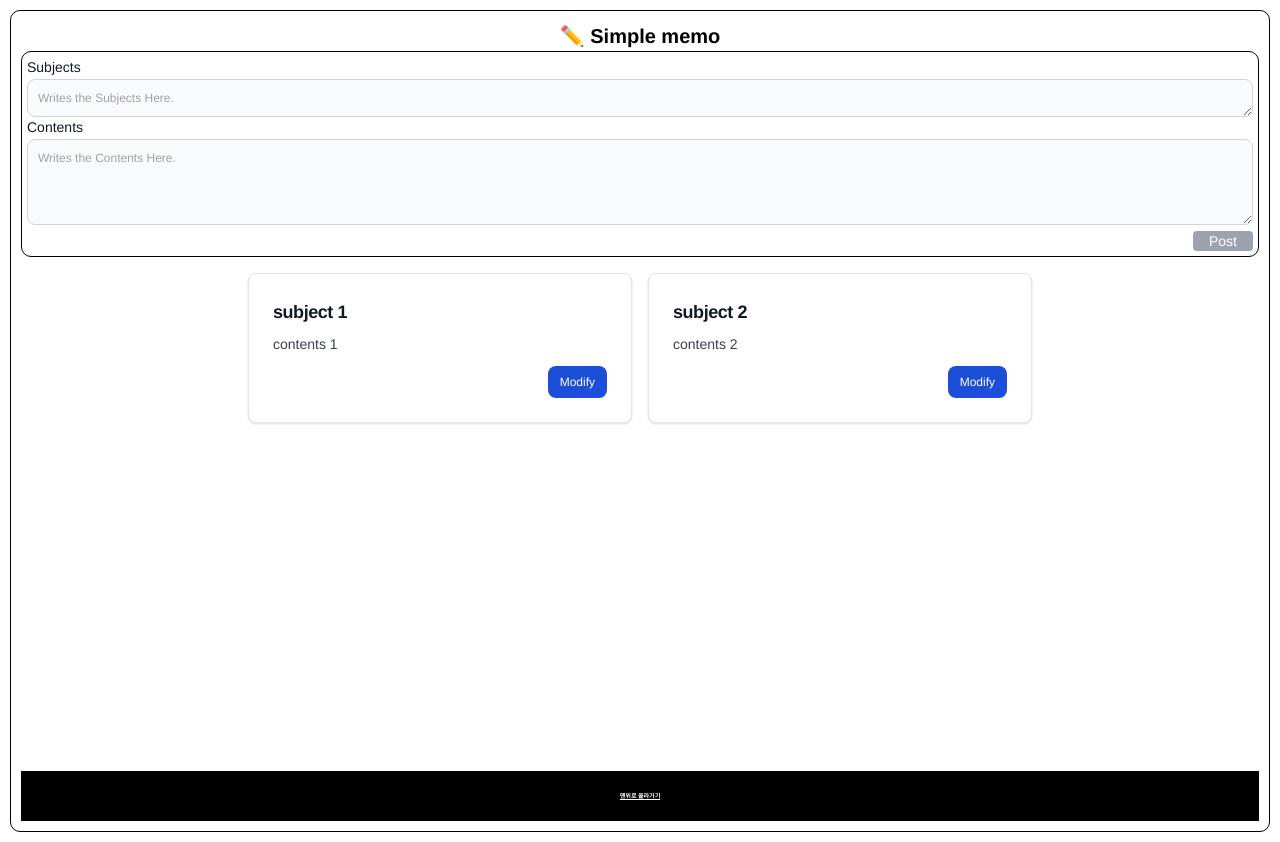
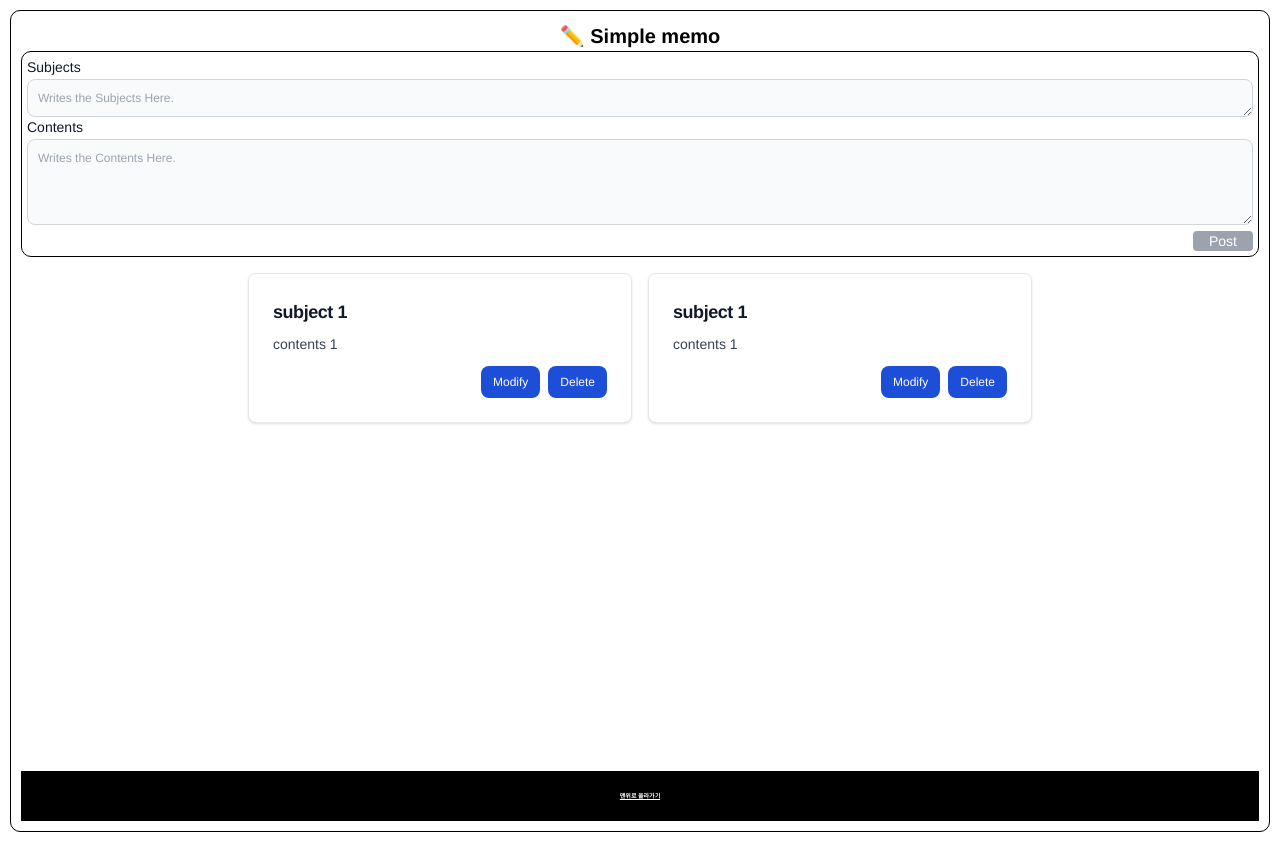
Before and after one commit to seungineer/PS-Reminder-toy-proj, a React (Create React App) app in the folder week-1/: page / in a window 1280 px wide. Built offline with nearby package versions, Linux system fonts and the light colour scheme.

Commit message:
feat(Bullet Board): 게시글 수정 기능 추가 #2

```diff
--- a/week-1/package.json
+++ b/week-1/package.json
@@ -10,6 +10,7 @@
     "react-dom": "^18.3.1",
     "react-router-dom": "^6.23.1",
     "react-scripts": "5.0.1",
+    "recoil": "^0.7.7",
     "web-vitals": "^2.1.0"
   },
   "scripts": {
--- a/week-1/src/components/BulletBoard.js
+++ b/week-1/src/components/BulletBoard.js
@@ -1,30 +1,107 @@
-import React from 'react';
+import React, { useState } from 'react';
+import { postsState } from '../pages/Home';
+import { useRecoilState } from 'recoil';
 
+// setPosts 함수를 불러와서 수정할 수도 있지만,
+// 이렇게 되면 어떤 컴포넌트에서 어떻게 수정되는지 복잡해지면서
+// 관리하기 어려울 수 있음 -> 상태 관리 라이브러리 사용
 
+// Home에서 액자 만들고,
+// bullet board에서 내용 채워주면서 isModify인지 보고, true면 인풋태그에 값 넣어주기
+// false면 텍스트로 뿌리기
 
 // 사용자 로그인 정보에 따라 props 변경될 수 있음
-function BulletBoard({ posts }) {
+function BulletBoard({post}) {
+    const [subject, setSubject] = useState("");
+    const [content, setContent] = useState("");
+    console.log(post)
+    const [isModify, setIsModify] = useState(false);
+    const [posts, setPosts] = useRecoilState(postsState)
+
+    function onDeleteHandler(id) {
+      setPosts(posts.filter((post) => post.id !== id));
+    }
+
+    function onModifyHandler() {
+        setIsModify(true);
+    }
+
+    const onSaveHandler = (id) => {
+        setPosts(prevPosts => {
+            const newPosts = [...prevPosts]; // Create a copy of the posts array
+            const index = newPosts.findIndex(post => post.id === id);
+            newPosts[index] = { id: index, subject: subject, content: content }; // Update the specific post
+            return newPosts;
+        });
+        setIsModify(false);
+    };
+
     return (
-      <div className="flex w-full flex-wrap-reverse justify-center gap-4 p-4">
-        {posts.map((post) => (
+        <>
           <div
-            key={post.id} // map 함수 사용 시 key prop 필수
             className="w-full max-w-sm p-6 bg-white border border-gray-200 rounded-lg shadow dark:bg-gray-800 dark:border-gray-700"
           >
+        {/* 제목, 내용 표시(수정일 때, 아닐 때) */}
+        {isModify ? (
+            <>
+            <input onChange={(e) => {setSubject(e.target.value)}} className="mb-2 text-lg font-bold tracking-tight text-gray-900 dark:text-white" defaultValue={post.subject}></input>
+            <input onChange={(e) => {setContent(e.target.value)}} className="mb-3 text-sm font-light text-gray-700 dark:text-gray-400" defaultValue={post.content}></input></>
+        ) : (<>
             <h1 className="mb-2 text-lg font-bold tracking-tight text-gray-900 dark:text-white">{post.subject}</h1>
-            <p className="mb-3 text-sm font-light text-gray-700 dark:text-gray-400">{post.content}</p>
-            <div className="flex justify-end">
+            <p className="mb-3 text-sm font-light text-gray-700 dark:text-gray-400">{post.content}</p></>)
+        }
+        {/* 버튼 표시(수정일 때, 아닐 때) */}
+        {isModify ? (
+            <>
+            <div className="flex justify-end gap-2">
               <a // 수정 버튼에 게시물 ID 전달
-                href={`/posts/${post.id}/edit`}
+                href={`/post/${post.id}/edit`}
                 className="inline-flex items-center px-3 py-2 text-xs font-medium text-center text-white bg-blue-700 rounded-lg hover:bg-blue-800 focus:ring-4 focus:outline-none focus:ring-blue-300 dark:bg-blue-600 dark:hover:bg-blue-700 dark:focus:ring-blue-800"
+                onClick={(e) => {
+                    e.preventDefault();
+                    console.log(`save post with id: ${post.id}`);
+                    if (!isModify) {
+                        onModifyHandler();
+                    }
+                    else {
+                        onSaveHandler(post.id);
+                    };
+
+                }}
+              >
+                Save
+              </a>
+              </div>
+            </>
+        ) : ( <>
+            <div className="flex justify-end gap-2">
+              <a // 수정 버튼에 게시물 ID 전달
+                href={`/post/${post.id}/edit`}
+                className="inline-flex items-center px-3 py-2 text-xs font-medium text-center text-white bg-blue-700 rounded-lg hover:bg-blue-800 focus:ring-4 focus:outline-none focus:ring-blue-300 dark:bg-blue-600 dark:hover:bg-blue-700 dark:focus:ring-blue-800"
+                onClick={(e) => {
+                    e.preventDefault();
+                    console.log(`modify post with id: ${post.id}`);
+                    onModifyHandler();
+                }}
               >
                 Modify
               </a>
+              <a // 삭제 버튼에 게시물 ID 전달
+                href={`/post/${post.id}/delete`}
+                onClick= {(e) => {
+                    e.preventDefault();
+                    console.log(`delete post with id: ${post.id}`);
+                    onSaveHandler(post.id);
+                } }
+                className="inline-flex items-center px-3 py-2 text-xs font-medium text-center text-white bg-blue-700 rounded-lg hover:bg-blue-800 focus:ring-4 focus:outline-none focus:ring-blue-300 dark:bg-blue-600 dark:hover:bg-blue-700 dark:focus:ring-blue-800"
+              >
+                Delete
+              </a>
             </div>
-          </div>
-        ))}
-      </div>
+            </>
+        )}
+            </div>
+            </>
     );
-  }
-
-  export default BulletBoard;
+}
+export default BulletBoard;
--- a/week-1/src/pages/Home.js
+++ b/week-1/src/pages/Home.js
@@ -1,59 +1,107 @@
-import React, {useRef, useState } from "react";
+import React, { useRef, useState } from "react";
 import BulletBoard from "../components/BulletBoard";
+import { atom, useRecoilState, useRecoilValue } from "recoil";
 
+export const postsState = atom({
+    key: "postsState",
+    default: [
+        { id: 1, subject: "subject 1", content: "contents 1" },
+        { id: 1, subject: "subject 1", content: "contents 1" }],
+});
 
 const Home = () => {
-    console.log("re-rendering...")
+    console.log("re-rendering...");
     // subject, content 상태값 추가
-    const [subject, setSubject] = useState('');
-    const [content, setContent] = useState('');
-    const [posts, setPosts] = useState([
-        { id: 1, subject: "subject 1", content: "contents 1" },
-        { id: 2, subject: "subject 2", content: "contents 2" },
-    ]);
+    const [subject, setSubject] = useState("");
+    const [content, setContent] = useState("");
+    const [posts, setPosts] = useRecoilState(postsState)
+
+    const idRef = useRef(useRecoilValue(postsState).length + 1);
 
     const onSubjectChangeHandler = (e) => {
         setSubject(e.target.value);
-    }
+    };
     const onContentChangeHandler = (e) => {
         setContent(e.target.value);
-    }
-
-    const idRef = useRef(posts.length + 1)
+    };
 
     const onPostClick = () => {
-        console.log("post button clicked!")
+        console.log("post button clicked!");
 
         const newPost = {
             id: idRef.current,
             subject,
             content,
-        }
+        };
         setPosts([...posts, newPost]);
         idRef.current += 1;
-    }
+    };
     return (
         <>
-        <div style={{ width: '100%', border: '0.5px solid black', borderRadius: '10px', padding:'5px' }}>
+            <div
+                style={{
+                    width: "100%",
+                    border: "0.5px solid black",
+                    borderRadius: "10px",
+                    padding: "5px",
+                }}
+            >
                 <div>
-                <label htmlFor="message" className="block mb-0.5 text-sm font-medium text-gray-900 dark:text-white">Subjects</label>
+                    <label
+                        htmlFor="message"
+                        className="block mb-0.5 text-sm font-medium text-gray-900 dark:text-white"
+                    >
+                        Subjects
+                    </label>
                 </div>
                 <div>
-                <textarea id="message" onChange={onSubjectChangeHandler} rows="1" className="block p-2.5 w-full text-xs text-gray-900 bg-gray-50 rounded-lg border border-gray-300 focus:ring-blue-500 focus:border-blue-500 dark:bg-gray-700 dark:border-gray-600 dark:placeholder-gray-400 dark:text-white dark:focus:ring-blue-500 dark:focus:border-blue-500" placeholder="Writes the Subjects Here." ></textarea>
+                    <textarea
+                        id="message"
+                        onChange={onSubjectChangeHandler}
+                        rows="1"
+                        className="block p-2.5 w-full text-xs text-gray-900 bg-gray-50 rounded-lg border border-gray-300 focus:ring-blue-500 focus:border-blue-500 dark:bg-gray-700 dark:border-gray-600 dark:placeholder-gray-400 dark:text-white dark:focus:ring-blue-500 dark:focus:border-blue-500"
+                        placeholder="Writes the Subjects Here."
+                    ></textarea>
                 </div>
                 <div>
-                <label htmlFor="message" className="block mb-0.5 text-sm font-medium text-gray-900 dark:text-white">Contents</label>
+                    <label
+                        htmlFor="message"
+                        className="block mb-0.5 text-sm font-medium text-gray-900 dark:text-white"
+                    >
+                        Contents
+                    </label>
                 </div>
                 <div>
-                <textarea id="message" onChange={onContentChangeHandler} rows="4" className="block mb-1.5 p-2.5 w-full text-xs text-gray-900 bg-gray-50 rounded-lg border border-gray-300 focus:ring-blue-500 focus:border-blue-500 dark:bg-gray-700 dark:border-gray-600 dark:placeholder-gray-400 dark:text-white dark:focus:ring-blue-500 dark:focus:border-blue-500" placeholder="Writes the Contents Here."></textarea>
+                    <textarea
+                        id="message"
+                        onChange={onContentChangeHandler}
+                        rows="4"
+                        className="block mb-1.5 p-2.5 w-full text-xs text-gray-900 bg-gray-50 rounded-lg border border-gray-300 focus:ring-blue-500 focus:border-blue-500 dark:bg-gray-700 dark:border-gray-600 dark:placeholder-gray-400 dark:text-white dark:focus:ring-blue-500 dark:focus:border-blue-500"
+                        placeholder="Writes the Contents Here."
+                    ></textarea>
                 </div>
-            <div style={{ display: 'flex', justifyContent: 'flex-end' }}>
-                <button type="button" onClick={onPostClick} className=" text-white bg-blue-700 hover:bg-blue-800 focus:ring-4 focus:ring-blue-300 font-medium  text-sm px-4 py-1.2  dark:bg-blue-600 dark:hover:bg-blue-700 focus:outline-none dark:focus:ring-blue-800
-                disabled:bg-gray-400 disabled:cursor-not-allowed" disabled={subject.length < 10} style={{ borderRadius: '4px' }}>Post</button>
+                <div style={{ display: "flex", justifyContent: "flex-end" }}>
+                    <button
+                        type="button"
+                        onClick={onPostClick}
+                        className=" text-white bg-blue-700 hover:bg-blue-800 focus:ring-4 focus:ring-blue-300 font-medium  text-sm px-4 py-1.2  dark:bg-blue-600 dark:hover:bg-blue-700 focus:outline-none dark:focus:ring-blue-800
+                disabled:bg-gray-400 disabled:cursor-not-allowed"
+                        disabled={subject.length < 10}
+                        style={{ borderRadius: "4px" }}
+                    >
+                        Post
+                    </button>
                 </div>
             </div>
-            <BulletBoard posts={posts}>
-            </BulletBoard>
+
+            {/* card 영역 */}
+            <div className="flex w-full flex-wrap-reverse justify-center gap-4 p-4">
+                {posts.length > 0 ? (
+                    posts.map((post) => <BulletBoard post={post} setPosts={setPosts} />)
+                ) : (
+                    <div>게시물이 없습니다.</div>
+                )}
+            </div>
         </>
     );
 };
--- a/week-1/src/shared/Layout.js
+++ b/week-1/src/shared/Layout.js
@@ -52,7 +52,7 @@ return (
 
 function Layout({ children }) {
 return (
-    <div style={{ border: '1px solid black', borderRadius: '10px', padding: "10px"}}> {/* Added padding for visual appeal */}
+    <div style={{ border: '1px solid black', borderRadius: '10px', padding: "10px"}}>
         <GlobalStyle />
         <Header />
         <div style={{ ...layoutStyles }}>
```
Also changed, not shown: week-1/src/App.js (+7 -1 lines), 1 other file (tests, documents, lock files or other folders). Lines whose indentation alone changed are shown as unchanged.
